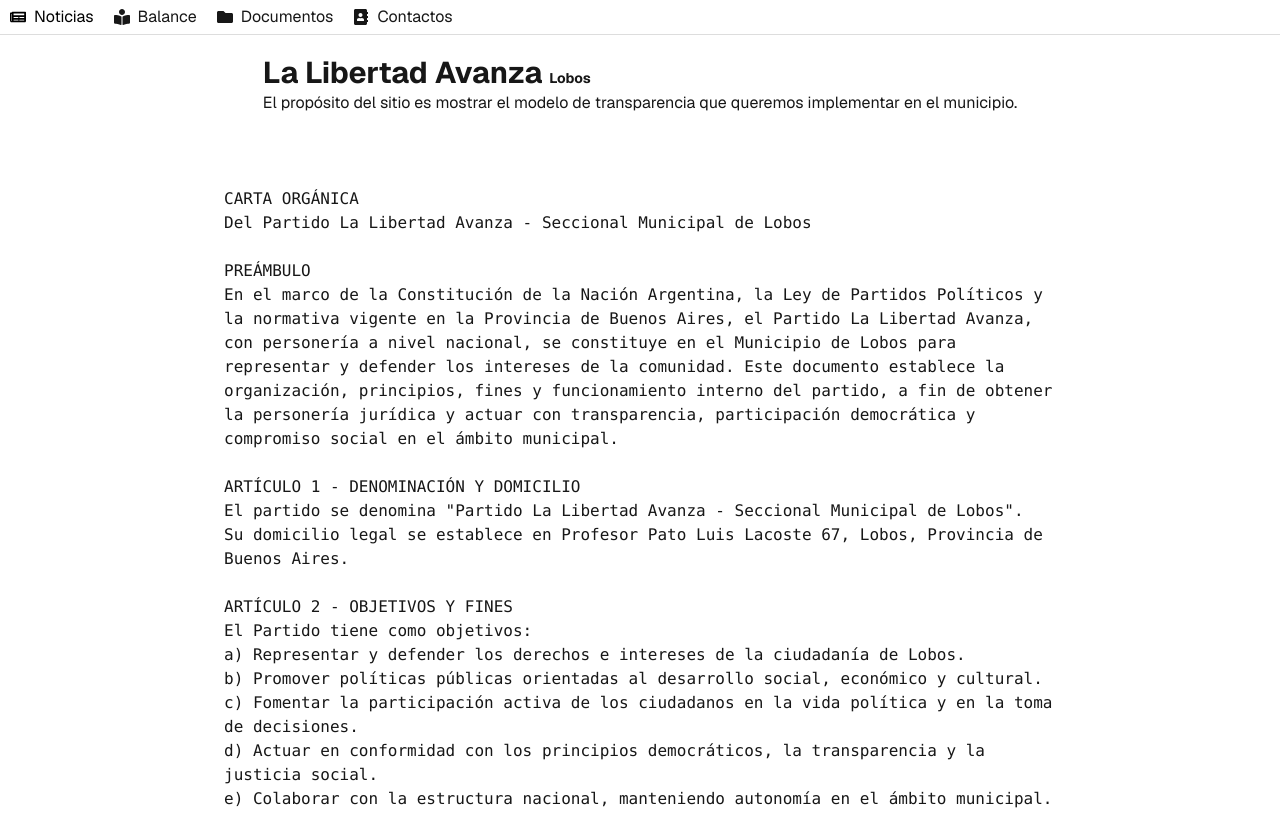
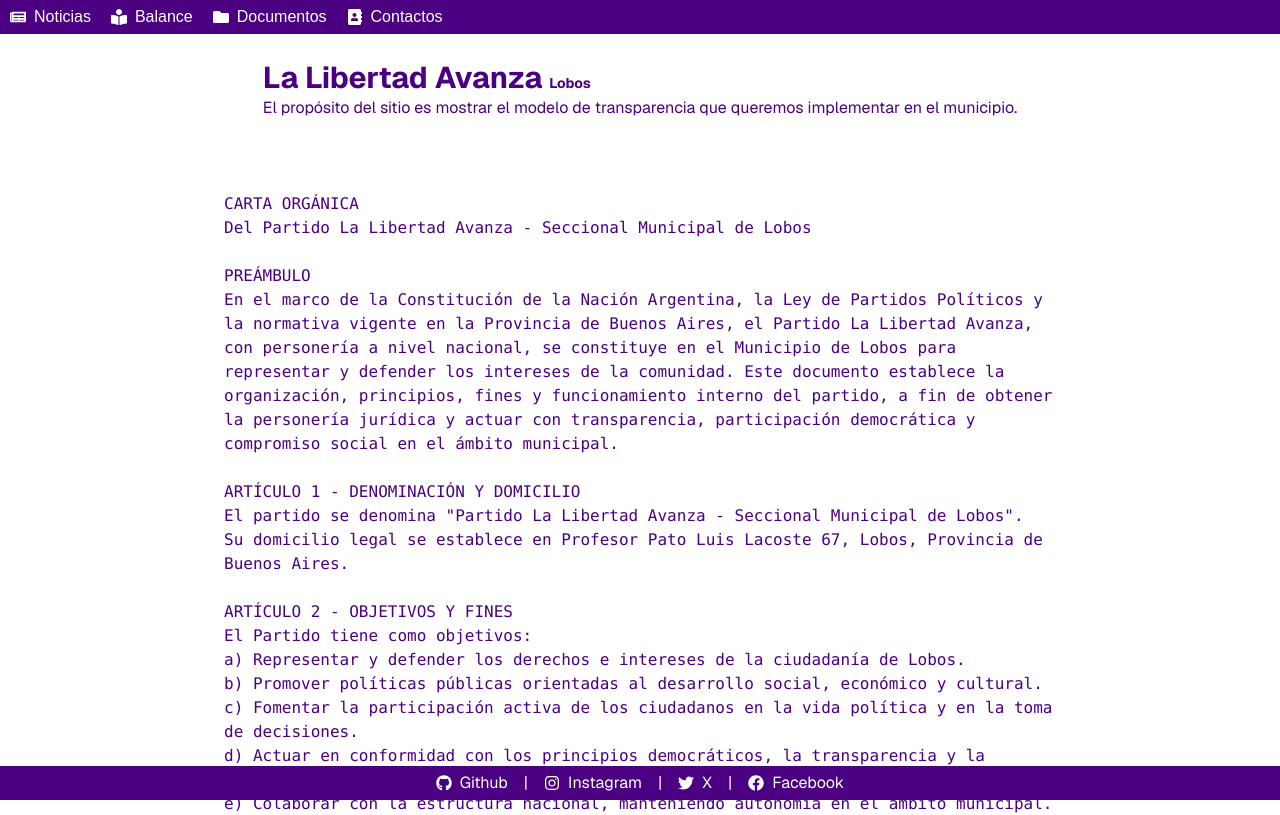
Before and after one commit to andrescastiglia/llalobos, a Next.js app: page /doc in a window 1280 px wide. Shown: the top 815 px of the page. Built offline with nearby package versions, Linux system fonts and the light colour scheme.

Commit message:
style: colored

```diff
--- a/app/contact/page.tsx
+++ b/app/contact/page.tsx
@@ -12,7 +12,7 @@
             href="https://afiliados.pjn.gov.ar/consulta/nueva"
             target="_blank"
             rel="noopener noreferrer"
-            className="text-blue-500 hover:underline flex items-center"
+            className="hover:underline flex items-center"
           >
             <span>Registro Nacional de Afiliados</span>
             <FaExternalLinkAlt className="ml-2" />
--- a/app/doc/page.tsx
+++ b/app/doc/page.tsx
@@ -136,7 +136,7 @@
             href="https://www.argentina.gob.ar/partidos-politicos/conformacion-de-un-partido-politico"
             target="_blank"
             rel="noopener noreferrer"
-            className="text-blue-500 hover:underline flex items-center"
+            className="hover:underline flex items-center"
           >
             <span>Conformacion de un Partido Politico</span>
             <FaExternalLinkAlt className="ml-2" />
--- a/app/layout.tsx
+++ b/app/layout.tsx
@@ -78,7 +78,7 @@
         className={`${geistSans.variable} ${geistMono.variable} antialiased`}
       >
         <Navigator />
-        <div className="grid grid-rows-[auto_1fr_5px] items-center justify-items-center min-h-screen p-1 pb-5 gap-4 sm:p-5 font-[family-name:var(--font-geist-sans)]">
+        <div className="mt-10 grid grid-rows-[auto_1fr_5px] items-center justify-items-center min-h-screen p-1 pb-5 gap-4 sm:p-5 font-[family-name:var(--font-geist-sans)]">
           <Header />
           <Suspense fallback={<Loading />}>{children}</Suspense>
           &nbsp;
--- a/components/articles.tsx
+++ b/components/articles.tsx
@@ -52,7 +52,7 @@
       {news.map((article) => (
         <div key={article.id} className="rounded-2xl shadow-lg p-4">
           <h2 className="text-xl font-bold mb-2">{article.title}</h2>
-          <p className="text-sm text-gray-500 mb-2">
+          <p className="text-sm mb-2">
             {new Date(article.date).toLocaleDateString(
               nextConfig.i18n?.defaultLocale
             )}
--- a/components/audio.tsx
+++ b/components/audio.tsx
@@ -105,7 +105,7 @@
           <p
             id={`segment-${segment.start}`}
             key={segment.start}
-            className="p-2 rounded bg-gray-100 dark:bg-gray-800 text-center text-sm sm:text-base md:text-lg"
+            className="p-2 rounded inverted-color text-center text-sm sm:text-base md:text-lg"
           >
             {segment.content}
           </p>
--- a/components/chartSourceFunds.tsx
+++ b/components/chartSourceFunds.tsx
@@ -2,8 +2,7 @@
 
 import { SourceFunds } from "@/app/ui/funds";
 import React from "react";
-import { PieChart, Pie, Tooltip, ResponsiveContainer, Label } from "recharts";
-import nextConfig from "@/base/next.config";
+import { PieChart, Pie, ResponsiveContainer, Label } from "recharts";
 import { fix_name } from "@/app/ui/const";
 
 interface SourceFundsPageProps {
@@ -32,15 +31,17 @@
           cy={cy}
           innerRadius={iR}
           outerRadius={oR}
+          fill="var(--foreground)"
           label={({ name }) => `${fix_name(name)}`}
         >
-          <Label value="Origen" position="bottom" dx={0} dy={100} />
+          <Label
+            value="Origen"
+            position="bottom"
+            dx={0}
+            dy={100}
+            fill="var(--foreground)"
+          />
         </Pie>
-        <Tooltip
-          formatter={(value: number) =>
-            value.toLocaleString(nextConfig.i18n?.defaultLocale)
-          }
-        />
       </PieChart>
     </ResponsiveContainer>
   );
--- a/components/chartTarget.tsx
+++ b/components/chartTarget.tsx
@@ -17,12 +17,12 @@
   const oR = 100;
   const RADIAN = Math.PI / 180;
   const data = [
-    { name: "A", value: goal.target * 0.75, color: "#b91c1c" },
-    { name: "B", value: goal.target * 0.25, color: "#ffff00" },
+    { name: "A", value: goal.target * 0.75, color: "var(--secondary-color)" },
+    { name: "B", value: goal.target * 0.25, color: "var(--quinary-color)" },
     {
       name: "C",
       value: goal.balance < goal.target ? 0 : goal.balance - goal.target,
-      color: "#00ff00",
+      color: "var(--quaternary-color)",
     },
   ];
   let total = 0;
@@ -56,27 +56,26 @@
           cy={cy}
           innerRadius={iR}
           outerRadius={oR}
-          fill="#8884d8"
           stroke="none"
         >
           {data.map((entry, index) => (
             <Cell key={`cell-${index}`} fill={entry.color} />
           ))}
-          <Label value="Objetivo" position="bottom" dx={0} dy={100} />
+          <Label value="Objetivo" position="bottom" dx={0} dy={100} fill="var(--foreground)" />
         </Pie>
         <circle
           key="circle"
           cx={x0}
           cy={y0}
           r={r}
-          fill="#1d4ed8"
+          fill="var(--primary-color)"
           stroke="none"
         />
         <path
           key="path"
           d={`M${xba} ${yba}L${xbb} ${ybb} L${xp} ${yp} L${xba} ${yba}`}
           stroke="#none"
-          fill="#1d4ed8"
+          fill="var(--primary-color)"
         />
       </PieChart>
     </ResponsiveContainer>
--- a/components/footer.tsx
+++ b/components/footer.tsx
@@ -2,14 +2,15 @@
 
 export const Footer = () => {
   return (
-    <footer className="flex gap-4 flex-wrap items-center justify-center">
+    <div className="footer font-[family-name:var(--font-geist-sans)]">
+      <footer className="flex justify-center items-center gap-4">
         <a
           className="flex items-center gap-2 hover:underline hover:underline-offset-2"
           href="https://github.com/andrescastiglia/llalobos"
           target="_blank"
           rel="noopener noreferrer"
         >
-        <FaGithub /> Github
+          <FaGithub /> <span className="hidden sm:inline">Github</span>
         </a>
         |
         <a
@@ -18,7 +19,7 @@
           target="_blank"
           rel="noopener noreferrer"
         >
-        <FaInstagram /> Instagram
+          <FaInstagram /> <span className="hidden sm:inline">Instagram</span>
         </a>
         |
         <a
@@ -27,7 +28,7 @@
           target="_blank"
           rel="noopener noreferrer"
         >
-        <FaTwitter /> X
+          <FaTwitter /> <span className="hidden sm:inline">X</span>
         </a>
         |
         <a
@@ -36,8 +37,9 @@
           target="_blank"
           rel="noopener noreferrer"
         >
-        <FaFacebook /> Facebook
+          <FaFacebook /> <span className="hidden sm:inline">Facebook</span>
         </a>
       </footer>
+    </div>
   );
 };
--- a/components/ledger.tsx
+++ b/components/ledger.tsx
@@ -32,12 +32,12 @@
             <div className="px-2 py-1 truncate">
               {journal.description} {journal.source}
             </div>
-            <div className="hidden sm:block px-2 py-1 text-right text-blue-700">
+            <div className="hidden sm:block px-2 py-1 text-right">
               {journal.amount >= 0
                 ? journal.amount.toLocaleString(nextConfig.i18n?.defaultLocale)
                 : ""}
             </div>
-            <div className="hidden sm:block px-2 py-1 text-right text-red-700">
+            <div className="hidden sm:block px-2 py-1 text-right secondary-color">
               {journal.amount < 0
                 ? Math.abs(journal.amount).toLocaleString(
                     nextConfig.i18n?.defaultLocale
@@ -46,13 +46,13 @@
             </div>
             <div className="sm:hidden px-2 py-1 text-right">
               {journal.amount >= 0 ? (
-                <span className="text-blue-700">
+                <span>
                   {journal.amount.toLocaleString(
                     nextConfig.i18n?.defaultLocale
                   )}
                 </span>
               ) : (
-                <span className="text-red-700">
+                <span className="secondary-color">
                   {Math.abs(journal.amount).toLocaleString(
                     nextConfig.i18n?.defaultLocale
                   )}
--- a/components/navigator.tsx
+++ b/components/navigator.tsx
@@ -21,7 +21,6 @@
   };
 
   return (
-    <div className="font-[family-name:var(--font-geist-sans)]">
       <nav className={`navbar${menuOpen ? " responsive" : ""}`}>
         <Link href="/news" onClick={closeMenu}>
           <span className="flex items-center">
@@ -51,6 +50,5 @@
           &#9776;
         </a>
       </nav>
-    </div>
   );
 };
--- a/styles/globals.css
+++ b/styles/globals.css
@@ -19,19 +19,31 @@
   ::before,
   ::backdrop,
   ::file-selector-button {
-    border-color: var(--color-gray-200, currentColor);
+    border-color: var(--quaternary-color, currentColor);
   }
 }
 
 :root {
   --background: #ffffff;
-  --foreground: #171717;
+  --foreground: #4b0082;
+  --primary-color: #8a2be2;
+  --secondary-color: #ff00ff;
+  --tertiary-color: #ff69b4;
+  --quaternary-color: #87ceeb;
+  --quinary-color: #ffa500;
+  --senary-color: #ffd700;
 }
 
 @media (prefers-color-scheme: dark) {
   :root {
-    --background: #0a0a0a;
+    --background: #4b0082;
     --foreground: #ededed;
+    --primary-color: #8a2be2;
+    --secondary-color: #ff00ff;
+    --tertiary-color: #ff69b4;
+    --quaternary-color: #87ceeb;
+    --quinary-color: #ffa500;
+    --senary-color: #ffd700;
   }
 }
 
@@ -41,11 +53,31 @@
   font-family: Arial, Helvetica, sans-serif;
 }
 
+.primary-color {
+  color: var(--primary-color);
+}
+
+.secondary-color {
+  color: var(--secondary-color);
+}
+
+.inverted-color {
+  background-color: var(--foreground);
+  color: var(--background);
+}
+
 /* Styles for the responsive menu */
 .navbar {
-  overflow: hidden;
-  border-bottom: 1px solid #ddd;
+  position: fixed;
+  top: 0;
+  width: 100%;
+  background-color: var(--foreground);
+  color: var(--background);
+  text-align: center;
+  padding: 0;
+  z-index: 1000;
 }
+
 .navbar a {
   float: left;
   display: block;
@@ -54,7 +86,7 @@
   text-decoration: none;
 }
 .navbar a:hover {
-  color: black;
+  color: var(--background);
 }
 .navbar .icon {
   display: none;
@@ -70,7 +102,9 @@
 }
 @media screen and (max-width: 600px) {
   .navbar.responsive {
-    position: relative;
+    position: fixed;
+    top: 0;
+    width: 100%;
   }
   .navbar.responsive .icon {
     position: absolute;
@@ -83,3 +117,13 @@
     text-align: left;
   }
 }
+
+.footer {
+  position: fixed;
+  bottom: 0;
+  width: 100%;
+  background-color: var(--foreground);
+  color: var(--background);
+  text-align: center;
+  padding: 5px 0;
+}
```
Lines whose indentation alone changed are shown as unchanged.
